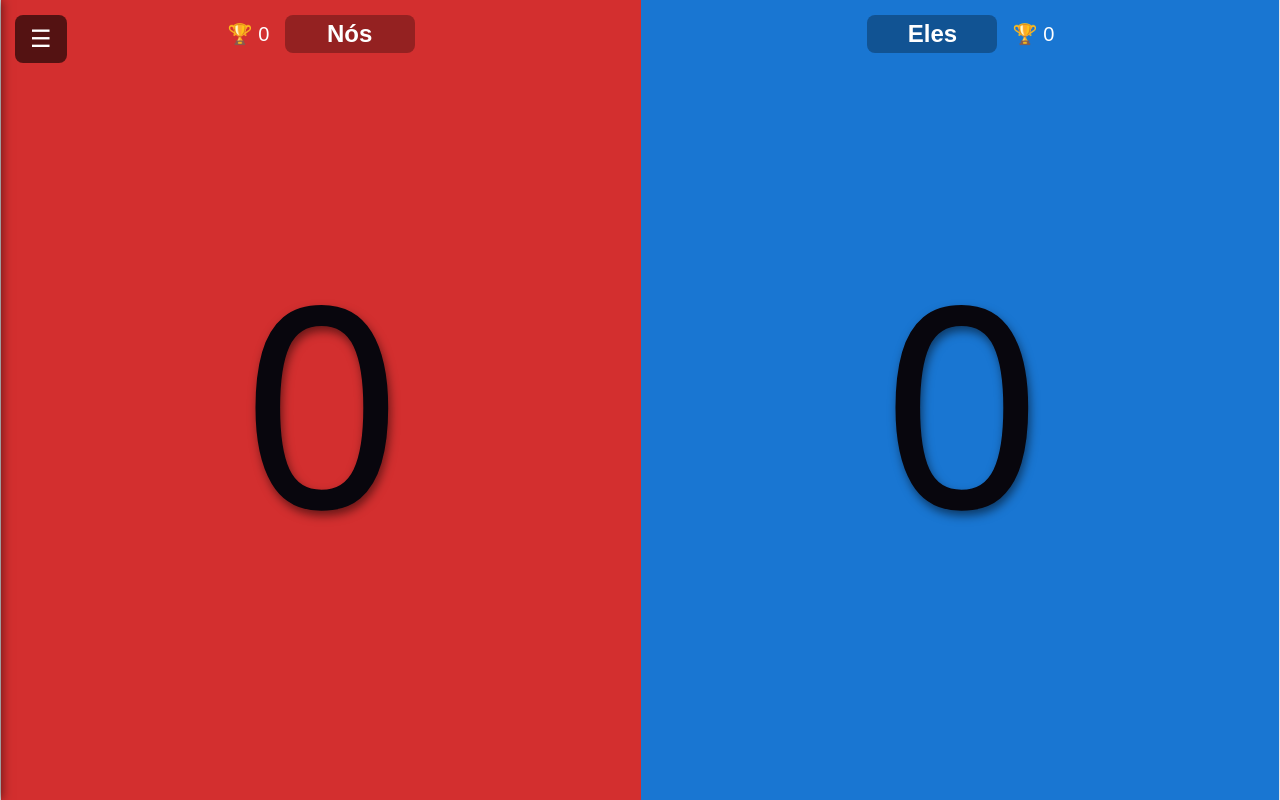
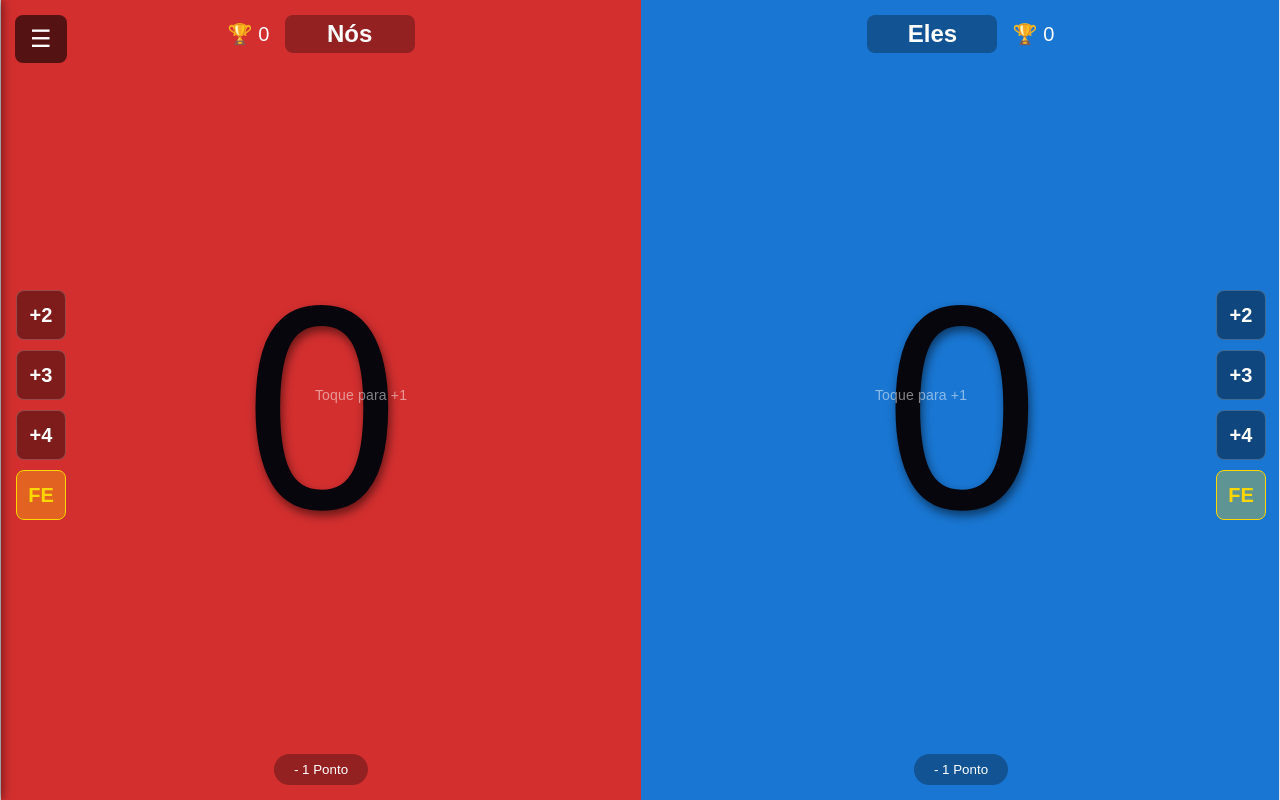
Before and after one commit to grebechi/contador-truco, a React (Vite) app: page / in a window 1280 px wide. Built offline with nearby package versions, Linux system fonts and the light colour scheme.

Commit message:
feat: Falta Envido, atalhos de pontos e correcao do historico

```diff
--- a/src/App.tsx
+++ b/src/App.tsx
@@ -6,14 +6,12 @@ function App() {
   const [pontosEles, setPontosEles] = useState(0)
   const [nomeNos, setNomeNos] = useState('Nós')
   const [nomeEles, setNomeEles] = useState('Eles')
-  const [limitePontos, setLimitePontos] = useState(12)
+  const [limitePontos, setLimitePontos] = useState(24) // Truco gaúcho geralmente é 24
   const [vitoriasNos, setVitoriasNos] = useState(0)
   const [vitoriasEles, setVitoriasEles] = useState(0)
   const [tempoDecorrido, setTempoDecorrido] = useState(0)
   const [timerAtivo, setTimerAtivo] = useState(true)
   const [historico, setHistorico] = useState<{ vencedor: string, placar: string, duracao: string }[]>([])
-
-  // NOVO ESTADO: Controle do Menu Hambúrguer
   const [menuAberto, setMenuAberto] = useState(false)
 
   useEffect(() => {
@@ -24,9 +22,9 @@ function App() {
     return () => clearInterval(intervalo)
   }, [timerAtivo])
 
-  const formatarTempo = (segundosTotais: number) => {
-    const min = Math.floor(segundosTotais / 60)
-    const seg = segundosTotais % 60
+  const formatarTempo = (segundos: number) => {
+    const min = Math.floor(segundos / 60)
+    const seg = segundos % 60
     return `${min.toString().padStart(2, '0')}:${seg.toString().padStart(2, '0')}`
   }
 
@@ -46,20 +44,45 @@ function App() {
     setTimerAtivo(true)
   }
 
-  const adicionarNos = () => (pontosNos + 1 >= limitePontos ? finalizarPartida(nomeNos, pontosNos + 1, pontosEles) : setPontosNos(pontosNos + 1))
+
+  const calcularFaltaEnvido = () => {
+    const maiorPontuacao = Math.max(pontosNos, pontosEles)
+    const metadeDoJogo = limitePontos / 2
+
+    if (maiorPontuacao < metadeDoJogo) {
+      return limitePontos
+    } else {
+      return limitePontos - maiorPontuacao
+    }
+  }
+
+  const adicionarNos = (pontos: number) => {
+    const novos = pontosNos + pontos
+    novos >= limitePontos ? finalizarPartida(nomeNos, novos, pontosEles) : setPontosNos(novos)
+  }
+
+  const adicionarEles = (pontos: number) => {
+    const novos = pontosEles + pontos
+    novos >= limitePontos ? finalizarPartida(nomeEles, pontosNos, novos) : setPontosEles(novos)
+  }
+
   const removerNos = () => pontosNos > 0 && setPontosNos(pontosNos - 1)
-  const adicionarEles = () => (pontosEles + 1 >= limitePontos ? finalizarPartida(nomeEles, pontosNos, pontosEles + 1) : setPontosEles(pontosEles + 1))
   const removerEles = () => pontosEles > 0 && setPontosEles(pontosEles - 1)
 
   return (
     <div className="container">
-      {/* Botão Hambúrguer flutuante */}
+      <div className="aviso-rotacao">
+        <div className="aviso-conteudo">
+          <span className="icone-girar">🔄</span>
+          <h2>Vire o celular!</h2>
+          <p>O marcador funciona melhor com a tela deitada na mesa.</p>
+        </div>
+      </div>
+
       <button className="btn-menu" onClick={() => setMenuAberto(true)}>☰</button>
 
-      {/* Menu Lateral (Sidebar) */}
       <aside className={`sidebar ${menuAberto ? 'aberto' : ''}`}>
         <button className="btn-fechar" onClick={() => setMenuAberto(false)}>✖</button>
-
         <div className="sidebar-conteudo">
           <h3>Configurações</h3>
           <div className="seletor-limite">
@@ -67,8 +90,8 @@ function App() {
             <button className={limitePontos === 12 ? 'ativo' : ''} onClick={() => setLimitePontos(12)}>12</button>
             <button className={limitePontos === 15 ? 'ativo' : ''} onClick={() => setLimitePontos(15)}>15</button>
             <button className={limitePontos === 24 ? 'ativo' : ''} onClick={() => setLimitePontos(24)}>24</button>
+            <button className={limitePontos === 30 ? 'ativo' : ''} onClick={() => setLimitePontos(30)}>30</button>
           </div>
-
           <div className="painel-timer">
             <span className="relogio">⏱ {formatarTempo(tempoDecorrido)}</span>
             <div className="controles-timer">
@@ -76,13 +99,15 @@ function App() {
               <button onClick={() => setTempoDecorrido(0)}>🔄 Zerar</button>
             </div>
           </div>
-
           {historico.length > 0 && (
             <div className="historico">
-              <h3>Histórico</h3>
+              <h3>Histórico de Partidas</h3>
               <ul>
                 {historico.map((partida, i) => (
-                  <li key={i}><strong>{partida.vencedor}</strong> ({partida.placar}) - <em>{partida.duracao}</em></li>
+                  <li key={i}>
+                    <strong>{partida.vencedor}</strong> ({partida.placar}) <br/>
+                    <small>⏱ <em>{partida.duracao}</em></small>
+                  </li>
                 ))}
               </ul>
             </div>
@@ -90,7 +115,6 @@ function App() {
         </div>
       </aside>
 
-      {/* A MESA DE JOGO */}
       <main className="mesa-truco">
 
         {/* LADO ESQUERDO: NÓS */}
@@ -100,12 +124,23 @@ function App() {
             <input type="text" value={nomeNos} onChange={(e) => setNomeNos(e.target.value)} className="input-nome" />
           </div>
 
-          {/* As áreas de clique (Hitboxes) ficam "atrás" do número */}
-          <div className="hitboxes">
-            <div className="hit-menos" onClick={removerNos}></div>
-            <div className="hit-mais" onClick={adicionarNos}></div>
+          <div className="area-jogo">
+            {/* Barra de atalhos rápidos na borda */}
+            <div className="atalhos-rapidos">
+              <button onClick={() => adicionarNos(2)}>+2</button>
+              <button onClick={() => adicionarNos(3)}>+3</button>
+              <button onClick={() => adicionarNos(4)}>+4</button>
+              <button onClick={() => adicionarNos(calcularFaltaEnvido())} className="btn-fe">FE</button>
+            </div>
+
+            {/* O centro inteiro continua sendo um botão gigante de +1 */}
+            <div className="area-centro" onClick={() => adicionarNos(1)}>
+              <h1 className="pontuacao">{pontosNos}</h1>
+              <span className="dica-toque">Toque para +1</span>
+            </div>
           </div>
-          <h1 className="pontuacao">{pontosNos}</h1>
+
+          <button className="btn-remover" onClick={removerNos}>- 1 Ponto</button>
         </div>
 
         {/* LADO DIREITO: ELES */}
@@ -115,11 +150,21 @@ function App() {
             <span className="vitorias">🏆 {vitoriasEles}</span>
           </div>
 
-          <div className="hitboxes">
-            <div className="hit-menos" onClick={removerEles}></div>
-            <div className="hit-mais" onClick={adicionarEles}></div>
+          <div className="area-jogo">
+            <div className="area-centro" onClick={() => adicionarEles(1)}>
+              <h1 className="pontuacao">{pontosEles}</h1>
+              <span className="dica-toque">Toque para +1</span>
+            </div>
+
+            <div className="atalhos-rapidos">
+              <button onClick={() => adicionarEles(2)}>+2</button>
+              <button onClick={() => adicionarEles(3)}>+3</button>
+              <button onClick={() => adicionarEles(4)}>+4</button>
+              <button onClick={() => adicionarEles(calcularFaltaEnvido())} className="btn-fe">FE</button>
+            </div>
           </div>
-          <h1 className="pontuacao">{pontosEles}</h1>
+
+          <button className="btn-remover" onClick={removerEles}>- 1 Ponto</button>
         </div>
 
       </main>
--- a/src/index.css
+++ b/src/index.css
@@ -109,3 +109,193 @@ code {
   padding: 4px 8px;
   background: var(--code-bg);
 }
+
+.aviso-rotacao {
+  display: none;
+  position: fixed;
+  top: 0;
+  left: 0;
+  width: 100vw;
+  height: 100vh;
+  background-color: #1a1a1a;
+  z-index: 9999; /* Fica por cima de absolutamente tudo */
+  color: white;
+  text-align: center;
+}
+
+.aviso-conteudo {
+  padding: 30px;
+}
+
+.icone-girar {
+  font-size: 60px;
+  display: block;
+  margin-bottom: 20px;
+  animation: girar 2s infinite ease-in-out;
+}
+
+@keyframes girar {
+  0% { transform: rotate(0deg); }
+  100% { transform: rotate(90deg); }
+}
+
+@media screen and (orientation: portrait) {
+  .aviso-rotacao {
+    display: flex;
+    flex-direction: column;
+    justify-content: center;
+    align-items: center;
+  }
+
+  .mesa-truco {
+    display: none; /* Esconde o jogo para não bugar o layout */
+  }
+
+  .btn-menu {
+    display: none; /* Esconde o botão do menu também */
+  }
+}
+
+.mesa-truco {
+  display: flex;
+  width: 100vw;
+  height: 100vh;
+}
+
+.time {
+  flex: 1;
+  position: relative;
+  display: flex;
+  flex-direction: column;
+}
+
+.lado-nos { background-color: #d32f2f; }
+.lado-eles { background-color: #1976d2; }
+
+.cabecalho-time {
+  position: absolute;
+  top: 15px;
+  width: 100%;
+  display: flex;
+  justify-content: center;
+  align-items: center;
+  gap: 15px;
+  z-index: 10;
+}
+
+.input-nome {
+  background: rgba(0, 0, 0, 0.3);
+  border: none;
+  color: white;
+  font-size: 24px;
+  font-weight: bold;
+  text-align: center;
+  padding: 5px;
+  border-radius: 8px;
+  width: 120px;
+}
+.input-nome:focus { outline: 2px solid white; }
+.vitorias { font-size: 20px; }
+
+.area-jogo {
+  display: flex;
+  flex: 1;
+  width: 100%;
+  height: 100%;
+  padding-top: 60px; /* Espaço pro cabeçalho */
+  padding-bottom: 50px; /* Espaço pro botão -1 */
+  box-sizing: border-box;
+}
+
+/* O centro gigante para o +1 normal */
+.area-centro {
+  flex: 1;
+  display: flex;
+  flex-direction: column;
+  justify-content: center;
+  align-items: center;
+  cursor: pointer;
+}
+.area-centro:active { background: rgba(255, 255, 255, 0.1); }
+
+.pontuacao {
+  font-size: 30vh;
+  margin: 0;
+  text-shadow: 2px 5px 10px rgba(0,0,0,0.5);
+}
+
+.dica-toque {
+  font-size: 14px;
+  opacity: 0.5;
+  margin-top: -20px;
+}
+
+/* Coluna de botões rápidos nas bordas */
+.atalhos-rapidos {
+  display: flex;
+  flex-direction: column;
+  justify-content: center;
+  gap: 10px;
+  padding: 0 15px;
+  z-index: 5;
+}
+
+.atalhos-rapidos button {
+  background: rgba(0, 0, 0, 0.4);
+  color: white;
+  border: 1px solid rgba(255,255,255,0.2);
+  border-radius: 8px;
+  font-size: 20px;
+  font-weight: bold;
+  width: 50px;
+  height: 50px;
+  cursor: pointer;
+  transition: 0.1s;
+}
+.atalhos-rapidos button:active {
+  background: white;
+  color: black;
+  transform: scale(0.95);
+}
+
+.btn-fe {
+  background: rgba(255, 215, 0, 0.3) !important;
+  border-color: gold !important;
+  color: gold !important;
+}
+
+.btn-remover {
+  position: absolute;
+  bottom: 15px;
+  left: 50%;
+  transform: translateX(-50%);
+  background: rgba(0, 0, 0, 0.3);
+  color: white;
+  border: none;
+  padding: 8px 20px;
+  border-radius: 20px;
+  cursor: pointer;
+}
+.btn-remover:active { background: rgba(0, 0, 0, 0.6); }
+
+/* Estilo do histórico na barra lateral */
+.historico {
+  margin-top: 30px;
+  border-top: 1px solid #444;
+  padding-top: 15px;
+}
+.historico ul {
+  list-style: none;
+  padding: 0;
+  margin: 0;
+}
+.historico li {
+  background: rgba(0,0,0,0.2);
+  margin-bottom: 8px;
+  padding: 10px;
+  border-radius: 6px;
+  font-size: 14px;
+}
+.historico li strong {
+  color: #28a745;
+}
```
